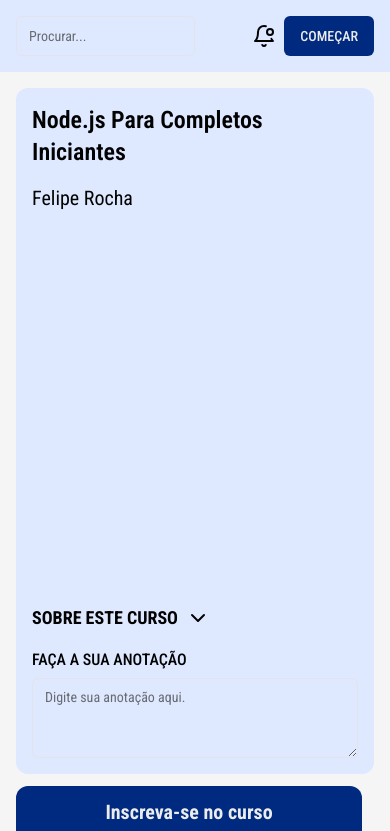
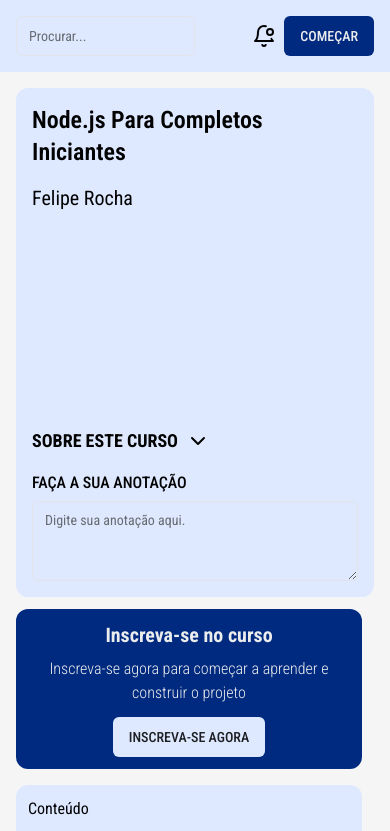
Before and after one commit to QuiLion7/quilcursos, a Next.js app: page /course-preview/1 in a window 390 px wide. Shown: the top 831 px of the page. Built offline with nearby package versions, Linux system fonts and the light colour scheme; no server answers.

Commit message:
refactor: improve responsiveness of VideoPlayer and remove unused function and state

```diff
--- a/src/app/(router)/course-preview/components/VideoPlayer.tsx
+++ b/src/app/(router)/course-preview/components/VideoPlayer.tsx
@@ -1,4 +1,5 @@
 "use client";
+import { Skeleton } from "@/components/ui/skeleton";
 import React, { useState } from "react";
 import ReactPlayer from "react-player";
 
@@ -7,17 +8,9 @@ interface VideoPlayerProps {
 }
 
 const VideoPlayer: React.FC<VideoPlayerProps> = ({ videoUrl }) => {
-  // const [duration, setDuration] = useState(0);
-
   return (
-    <div className="flex h-[360px] w-full flex-col items-center">
-      <ReactPlayer
-        width="100%"
-        height="100%"
-        url={videoUrl}
-        controls={true}
-        // onDuration={(duration: number) => setDuration(duration)}
-      />
+    <div className="flex aspect-video w-full flex-col items-center bg-background">
+      <ReactPlayer width="100%" height="100%" url={videoUrl} controls={false} />
     </div>
   );
 };
```
